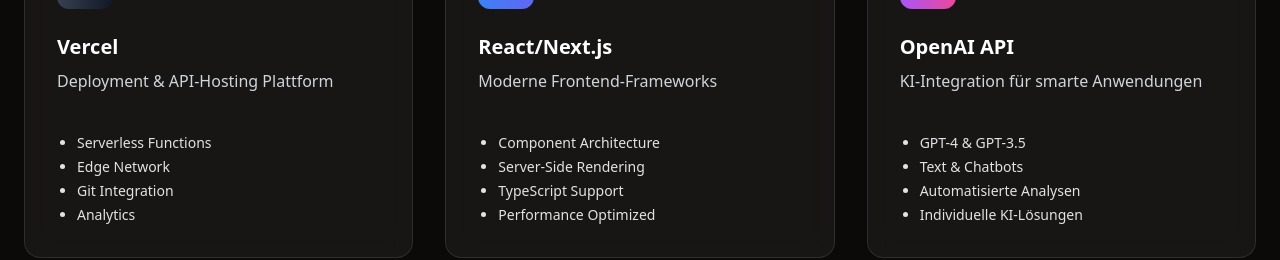
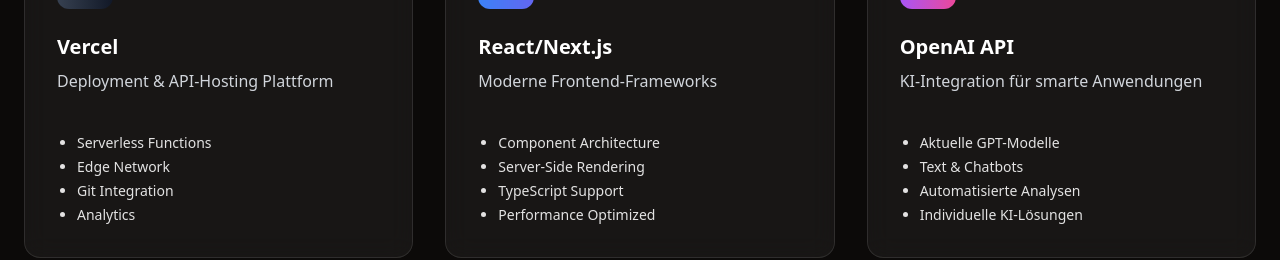
Before and after one commit to macxnet80/macario.dev, a Next.js app: page / in a window 1280 px wide. Shown: the part 1580-1840 px from the top of the page. Built offline with nearby package versions, Linux system fonts and the light colour scheme; no server answers; the database is empty.

Commit message:
Aktualisiere die Beschreibung des OpenAI API-Tools in der SkillsSection-Komponente von "GPT-4 & GPT-3.5" auf "Aktuelle GPT-Modelle", um die Benutzererfahrung zu verbessern und die Informationen präziser zu gestalten.

```diff
--- a/components/SkillsSection.tsx
+++ b/components/SkillsSection.tsx
@@ -81,7 +81,7 @@
     title: 'OpenAI API',
     description: 'KI-Integration für smarte Anwendungen',
     features: [
-      'GPT-4 & GPT-3.5',
+      'Aktuelle GPT-Modelle',
       'Text & Chatbots',
       'Automatisierte Analysen',
       'Individuelle KI-Lösungen',
```
